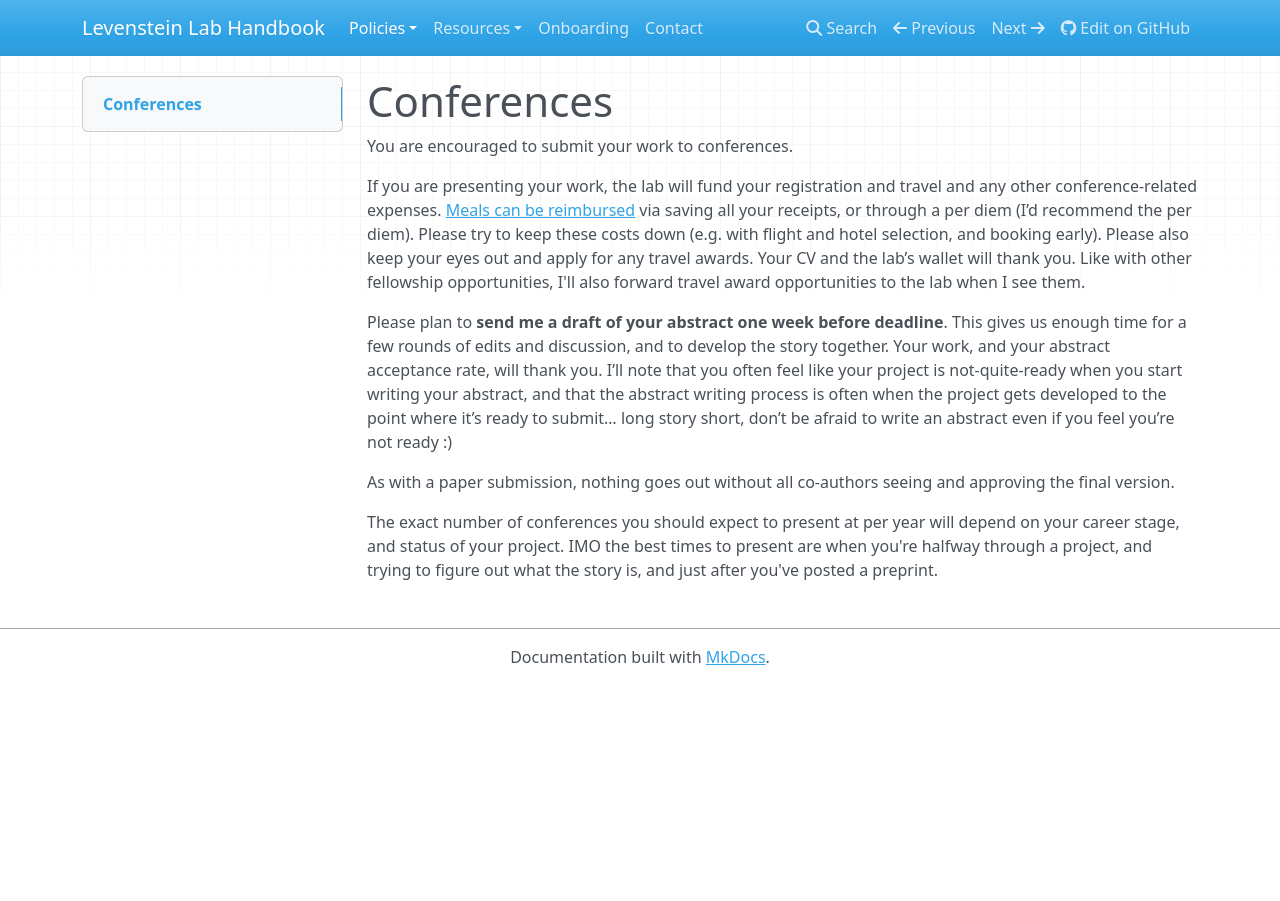
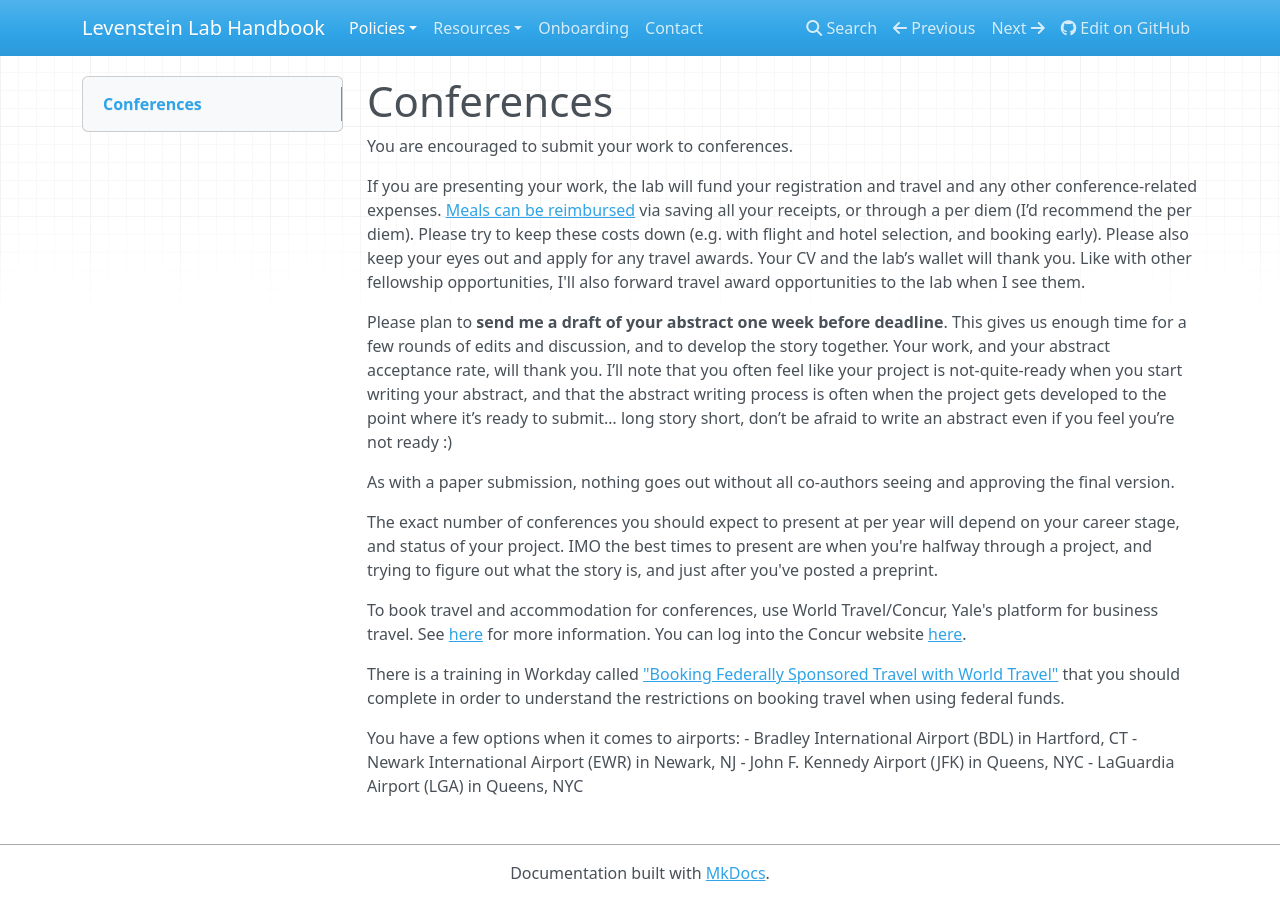
Before and after one commit to LevensteinLab/Lab-Handbook, an MkDocs documentation site: the page built from docs/Policies/conferences_workshops.md, in a window 1280 px wide. Built offline with MkDocs 1.6.1, drawn with Linux system fonts in a browser that asks for light colours; nearby versions of some CDN libraries.

Commit message:
merged travel.md into conferences_workshops.md and added some info on airports, still need to add some more details about public transit options

```diff
--- a/docs/Policies/conferences_workshops.md
+++ b/docs/Policies/conferences_workshops.md
@@ -9,3 +9,13 @@ Please plan to **send me a draft of your abstract one week before deadline**. Th
 As with a paper submission, nothing goes out without all co-authors seeing and approving the final version.
 
 The exact number of conferences you should expect to present at per year will depend on your career stage, and status of your project. IMO the best times to present are when you're halfway through a project, and trying to figure out what the story is, and just after you've posted a preprint.
+
+To book travel and accommodation for conferences, use World Travel/Concur, Yale's platform for business travel. See [here](https://your.yale.edu/work-yale/campus-services/yale-travel-management) for more information. You can log into the Concur website [here](https://concur.yale.edu/).
+
+There is a training in Workday called ["Booking Federally Sponsored Travel with World Travel"](https://www.myworkday.com/yale/learning/course/1e7e093ab7a21001abc67bad56c90001?type=9882927d138b100019b928e75843018d&record=00f9b09f318e102c62781e428a3d0001) that you should complete in order to understand the restrictions on booking travel when using federal funds.
+
+You have a few options when it comes to airports:
+- Bradley International Airport (BDL) in Hartford, CT
+- Newark International Airport (EWR) in Newark, NJ
+- John F. Kennedy Airport (JFK) in Queens, NYC
+- LaGuardia Airport (LGA) in Queens, NYC
```
Also changed, not shown: docs/Resources/travel.md (deleted, +0 -3 lines).
